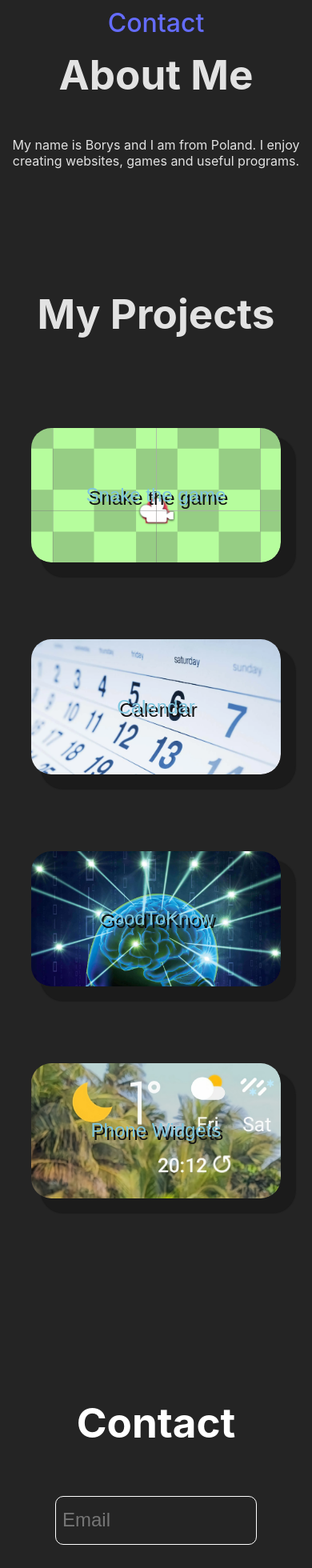
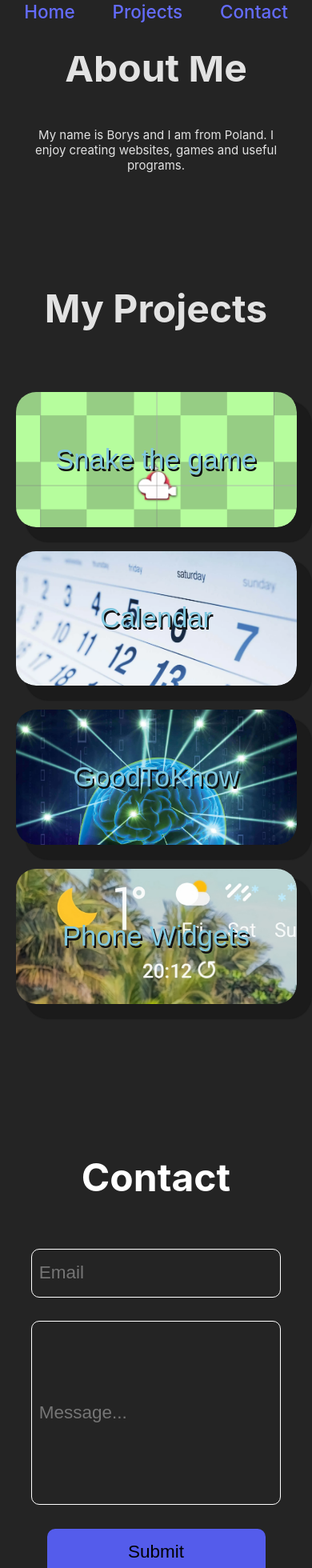
Before and after one commit to lis531/oldPortfolio, a React (Vite) app: page / in a window 390 px wide. Shown: the part 40-2000 px from the top of the page at 80% size. Built offline with nearby package versions, Linux system fonts and the light colour scheme.

Commit message:
update #5
responsywność

```diff
--- a/package.json
+++ b/package.json
@@ -10,7 +10,8 @@
   },
   "dependencies": {
     "react": "^18.2.0",
-    "react-dom": "^18.2.0"
+    "react-dom": "^18.2.0",
+    "react-icons": "^4.8.0"
   },
   "devDependencies": {
     "@types/react": "^18.0.27",
--- a/src/index.css
+++ b/src/index.css
@@ -45,8 +45,10 @@ h1 {
   background-color: #242424;
   color: #fff;
   text-align: center;
+  margin: 0;
+  padding: 0;
   gap: 12%;
-  height: 80px;
+  height: 13vh;
   font-size: 2rem;
 }
 
@@ -61,6 +63,10 @@ h1 {
   flex-direction: column;
   justify-content: center;
   align-items: center;
+}
+
+.aboutMe p{
+  width: 85%;
 }
 
 .wrapper{
@@ -123,14 +129,11 @@ h1 {
   border-radius: 25px;
   box-shadow: 15px 15px 1px 4px rgb(27, 27, 27);
   font-weight: 500;
+  cursor: pointer;
 }
 
 .box:hover{
   box-shadow: inset 0 0 0 1000px rgba(0, 0, 0, 0.4);
-}
-
-.Projects{
-  width: 100%;
 }
 
 .Projects h1{
@@ -190,6 +193,7 @@ h1 {
   font-size: 1.5rem;
   background-color: #545ceb;
   transition: ease-in-out 0.5s;
+  cursor: pointer;
 }
 
 #submitBtn:hover{
@@ -231,7 +235,6 @@ h1 {
   position: relative;
   border-radius: 3px;
   margin: 0 auto;
-
 }
 
 .hidden{
@@ -240,7 +243,7 @@ h1 {
 }
 
 .show {
-    visibility: visible;
+  visibility: visible;
 }
 
 .modal-content{
@@ -255,53 +258,111 @@ h1 {
   align-items: center;
   text-align: center;
   gap: 1rem;
+  overflow: hidden;
 }
 
-.modal-content button{
+.modal-content button {
   width: 40%;
   height: 5vh;
   border-radius: 10px;
   border: none;
   font-size: 1.7rem;
-  background-color: #545ceb;
+  cursor: pointer;
+  transition: all 0.5s ease-in-out;
+  opacity: 0;
 }
 
 .modal-content button:hover{
   background-color: #3941d6;
 }
 
-.modal.active-modal{
-  overflow: hidden;
-}
-
 .modal-par{
   font-size: 1.4rem;
   width: 75%;
+  height: 10vh;
 }
 .modal-header{
   font-size: 2.7rem;
   width: 75%;
 }
 
+.github-icon{
+  display: flex;
+  justify-content: center;
+  align-items: center;
+  cursor: pointer;
+  border-radius: 50%;
+  font-size: 7vh;
+  width: 100%;
+  transition: ease-in-out 0.5s;
+}
+
+.github-icon:hover{
+  cursor: pointer;
+}
+
 @media screen and (max-width: 768px){
+  :root{
+    font-size: 15px;
+  }
   .wrapper{
     flex-direction: column;
   }
+  .wrapper button{
+    margin: 1rem;
+  }
+  .bar{
+    width: 100%;
+    font-size: 1.5rem;
+  }
   .box{
-    width: 80vw;
+    width: 90%;
     height: 20vh;
+    text-shadow: #111111 2px 3px 0px;
+  }
+  #emailInput{
+    width: 75%;
+    height: 5vh;
+    border-radius: 10px;
+    font-size: 1.5rem;
+    background-color: #242424;
+    border: 1px solid #fff;
+    transition: ease-in-out 0.5s;
+  }
+  #textInput{
+    width: 75%;
+    height: 25vh;
+    border-radius: 10px;
+    font-size: 1.5rem;
+    background-color: #242424;
+    border: 1px solid #fff;
+    transition: ease-in-out 0.5s;
+  }
+  #submitBtn{
+    width: 70%;
+    height: 7vh;
+    border-radius: 10px;
+    border: none;
+    font-size: 1.5rem;
   }
   .box span{
-    font-size: 1.5rem;
+    font-size: 2.3rem;
   }
   .modal-content{
     width: 80%;
-    height: 40%;
+    height: 55%;
   }
   .modal-par{
-    font-size: 1.2rem;
+    font-size: 1.4rem;
+    width: 90%;
   }
   .modal-header{
     font-size: 2.2rem;
+    width: 95%;
+    margin: 0 auto;
+  }
+  .modal-content button{
+    width: 50%;
+    height: 7vh;
   }
 }
--- a/src/projects.jsx
+++ b/src/projects.jsx
@@ -1,4 +1,5 @@
 import React, { useState } from 'react';
+import { AiFillGithub } from 'react-icons/ai';
 
 const projectsInfo = {
   SnakeTHEgame: {
@@ -55,7 +56,8 @@ const Projects = () => {
           <div className="modal-content">
             <h2 className='modal-header'>{modalContent.header}</h2>
             <p className='modal-par'>{modalContent.paragraph}</p>
-            <button className="close-btn" onClick={() => toggleModal()}>CLOSE</button>
+            <button className="close-btn" onClick={() => toggleModal()}>&times;</button>
+            <AiFillGithub className='github-icon' />
           </div>
         )}
       </div>
```
Also changed, not shown: src/git.png (added), 6 other files (tests, documents, lock files or other folders).
